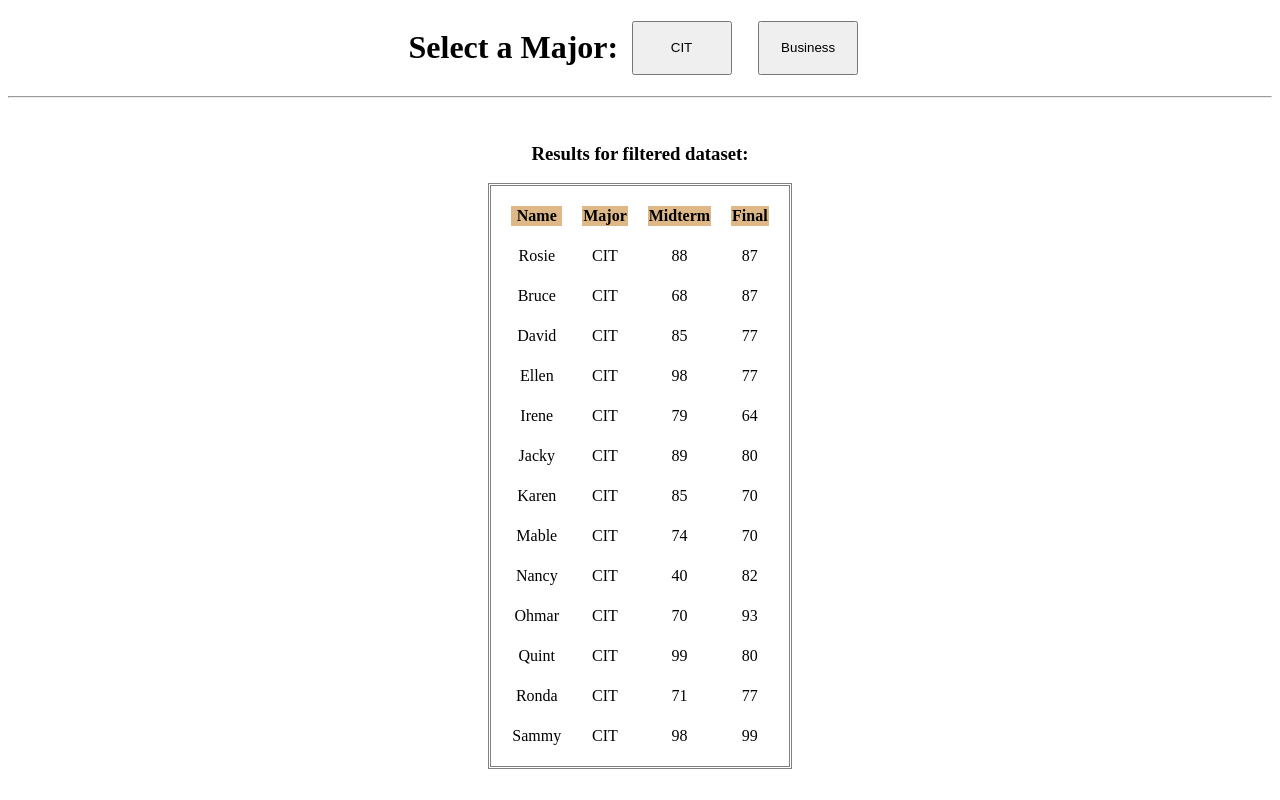
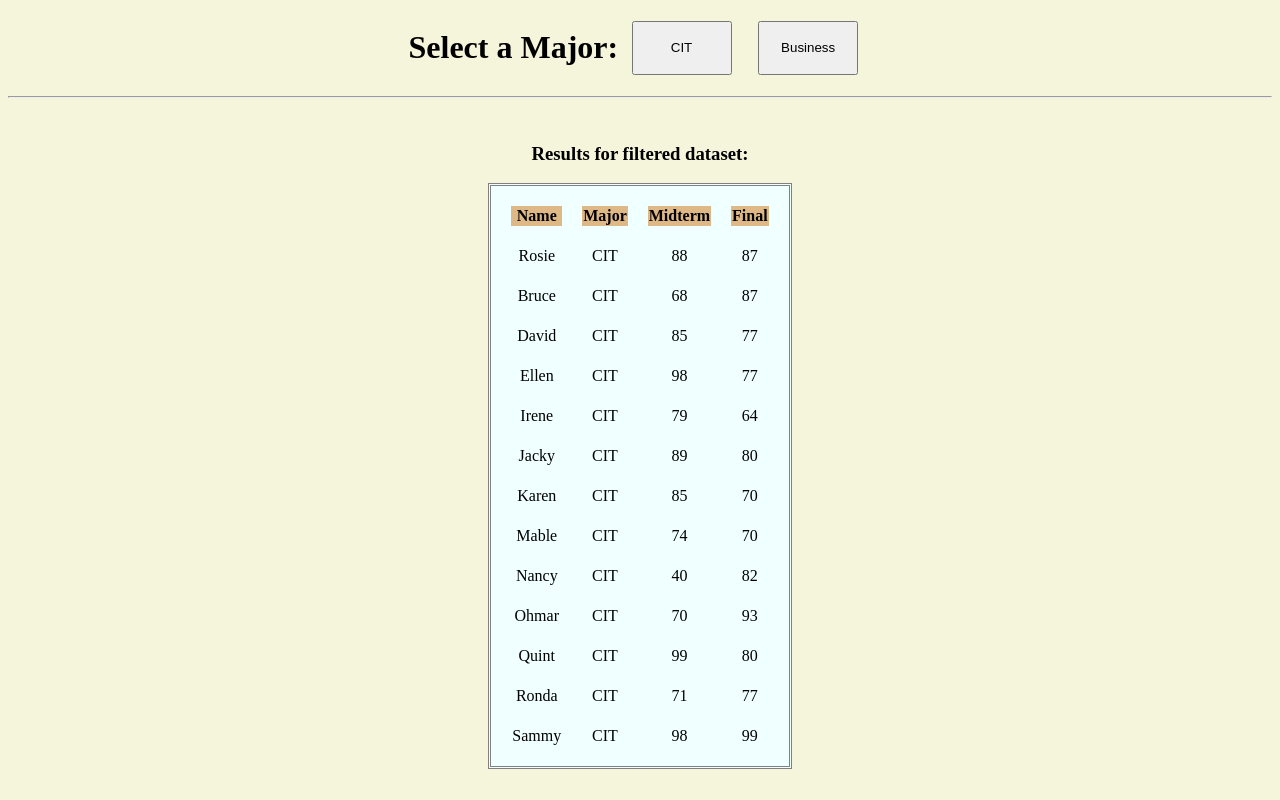
Before and after one commit to AJWinter/ajwint.github.io, a plain HTML site: page index.html in a window 1280 px wide. Both pictures are taken after a click on the button "CIT". Drawn offline with nearby package versions, Linux system fonts and the light colour scheme.

Commit message:
Update index.html

```diff
--- a/index.html
+++ b/index.html
@@ -39,27 +39,29 @@
 
     <style>
 
+        body {
+
+           background-color: beige;
+
+        }
+
         span {
             display: flex;
             justify-content: center;
         }
 
-        span input{
+        span input {
             min-width: 100px;
             margin: 1em;
         }
 
-        /* #result {
-            display: flex;
-            justify-content: center;
-
-        } */
 
         h3 {
             text-align: center;
         }
 
         table {
+            background-color: azure;
             margin: auto;
             border-spacing: 20px;
             border-style: double;
```
